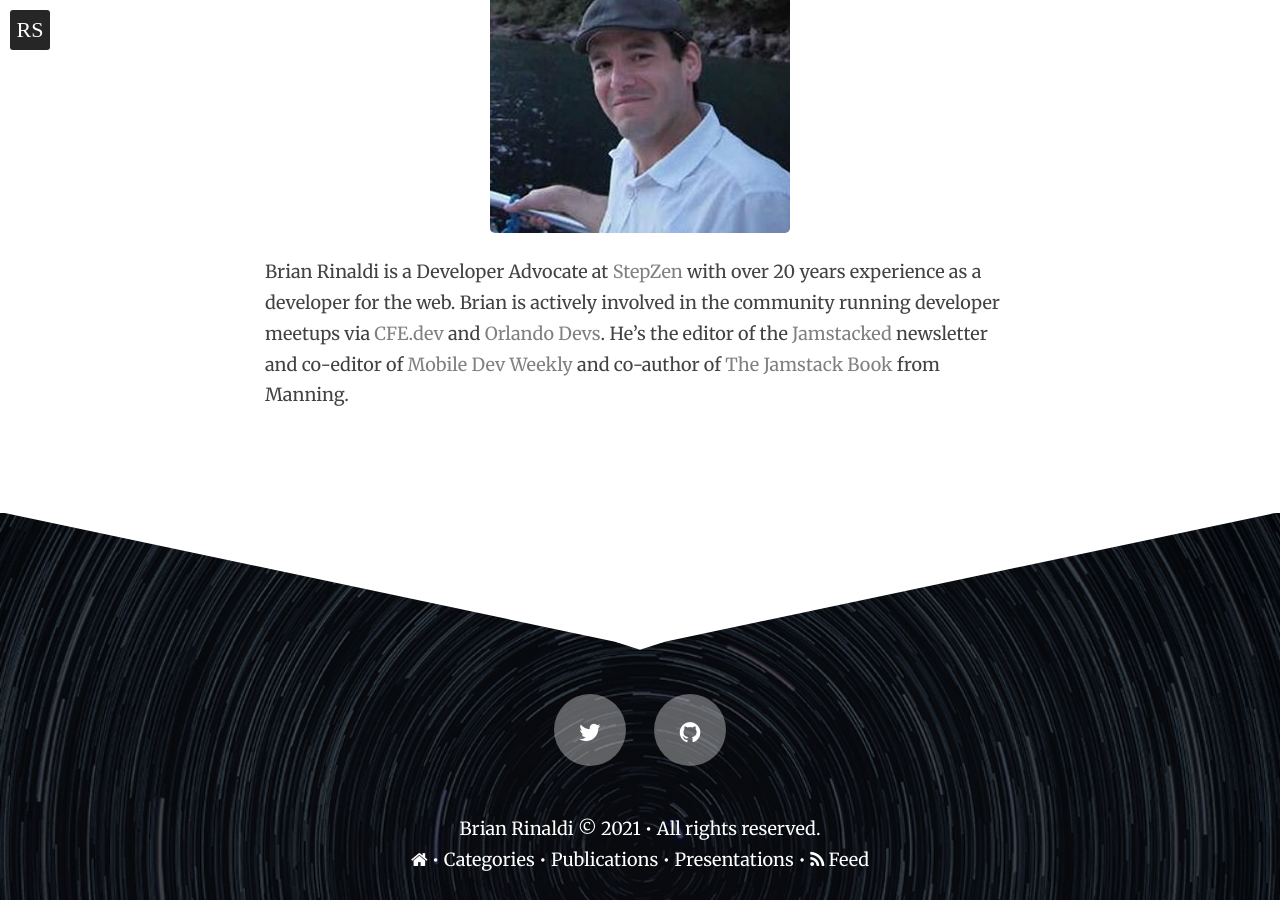
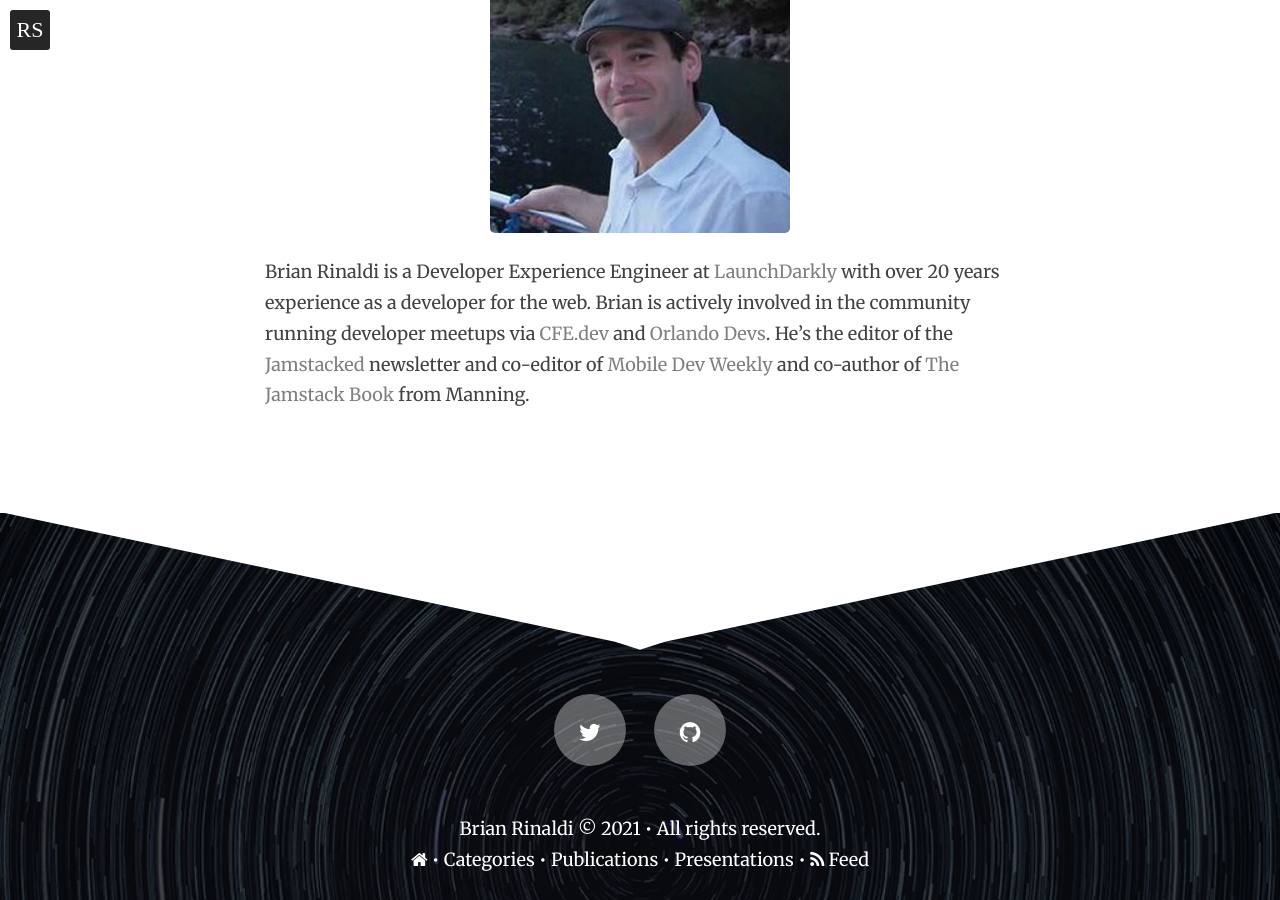
Before and after one commit to remotesynth/remotesynth.github.io, a Jekyll site: the page built from _pages/about.md, in a window 1280 px wide and 900 px high, scrolled down 823 px. Built offline with Jekyll 4.4.1, drawn with Linux system fonts in a browser that asks for light colours; a script that is not in the unit is left out.

Commit message:
bio update

```diff
--- a/_config.yml
+++ b/_config.yml
@@ -46,7 +46,7 @@ author:
   picture: brian.jpg
   email: brian.rinaldi@gmail.com
   # Use the coder's toolbox at http://coderstoolbox.net/string/#!encoding=xml&action=encode&charset=us_ascii to encode your description into XML string
-  description: Brian Rinaldi is a Developer Advocate at StepZen with over 20 years experience as a developer for the web. Brian is actively involved in the community running developer meetups via CFE.dev and Orlando Devs. He's the editor of the Jamstacked newsletter and co-editor of Mobile Dev Weekly and co-author of The Jamstack Book from Manning.
+  description: Brian Rinaldi is a Developer Experience Engineer at LaunchDarkly with over 20 years experience as a developer for the web. Brian is actively involved in the community running developer meetups via CFE.dev and Orlando Devs. He's the editor of the Jamstacked newsletter and co-editor of Mobile Dev Weekly and co-author of The Jamstack Book from Manning.
   # Social networking links used in footer. Update and remove as you like.
   twitter: remotesynth
   facebook:
--- a/_pages/about.md
+++ b/_pages/about.md
@@ -6,4 +6,4 @@ permalink: "/about/"
 
 <center><img src="/images/brian.jpg" alt="Brian Rinaldi" itemprop="image"></center>
 
-Brian Rinaldi is a Developer Advocate at [StepZen](https://stepzen.com/) with over 20 years experience as a developer for the web. Brian is actively involved in the community running developer meetups via [CFE.dev](https://cfe.dev/) and [Orlando Devs](https://orlandodevs.com/). He's the editor of the [Jamstacked](https://jamstack.email/) newsletter and co-editor of [Mobile Dev Weekly](https://mobiledevweekly.com/) and co-author of [The Jamstack Book](https://www.manning.com/books/the-jamstack-book) from Manning.
+Brian Rinaldi is a Developer Experience Engineer at [LaunchDarkly](https://launchdarkly.com/) with over 20 years experience as a developer for the web. Brian is actively involved in the community running developer meetups via [CFE.dev](https://cfe.dev/) and [Orlando Devs](https://orlandodevs.com/). He's the editor of the [Jamstacked](https://jamstack.email/) newsletter and co-editor of [Mobile Dev Weekly](https://mobiledevweekly.com/) and co-author of [The Jamstack Book](https://www.manning.com/books/the-jamstack-book) from Manning.
```
Also changed, not shown: 1 other file.
